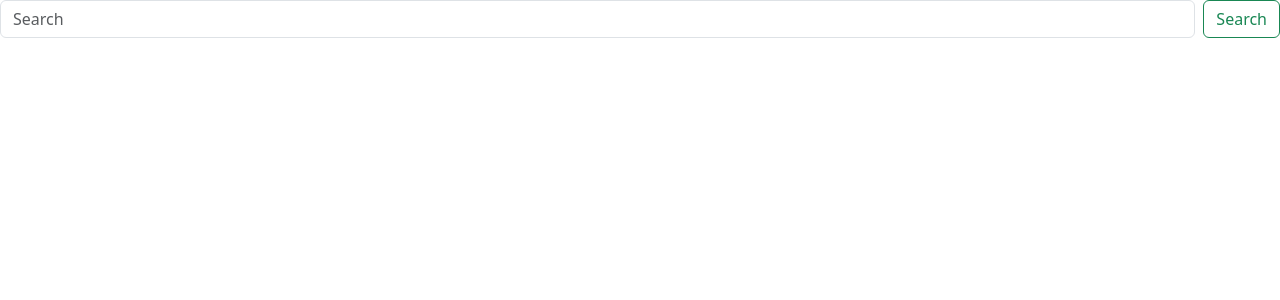
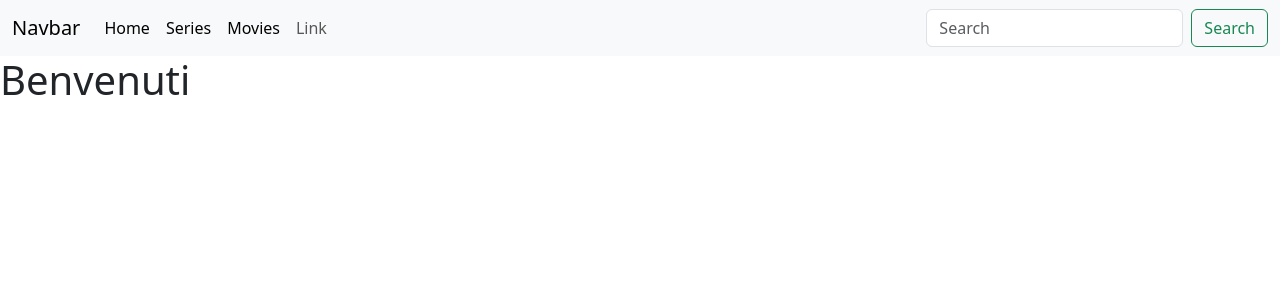
Before and after one commit to DemiusLs/react-boolflix, a React (Vite) app: page / in a window 1280 px wide. Shown: the top 300 px of the page. Built offline with nearby package versions, Linux system fonts and the light colour scheme.

Commit message:
feat: navigation done

```diff
--- a/package.json
+++ b/package.json
@@ -18,7 +18,8 @@
     "axios": "^1.10.0",
     "bootstrap": "^5.3.6",
     "react": "^19.1.0",
-    "react-dom": "^19.1.0"
+    "react-dom": "^19.1.0",
+    "react-router-dom": "^7.6.2"
   },
   "devDependencies": {
     "@eslint/js": "^9.25.0",
--- a/src/App.jsx
+++ b/src/App.jsx
@@ -1,34 +1,28 @@
-import { useContext, useEffect, useState } from 'react'
-import { GlobalContext } from './context/GlobalContext'
-import SearchBar from './components/SearchBar'
-import CardComponent from "./components/CardComponent"
-import ListComponent from './components/ListComponent'
+import { BrowserRouter, Routes, Route } from "react-router-dom"
+import GuestLayout from './layouts/GuestLayout'
+import Home from './pages/Home'
 
 
 function App() {
 
-  const { arraySeries, arrayMovies } = useContext(GlobalContext)
+
 
 
   return (
     <>
-      <main>
 
-        <div>
-
-          <SearchBar />
-
-          {arraySeries.length > 0 && <ListComponent listArray={arraySeries} title={"Lista series"} />}
+      <BrowserRouter >
+        <Routes>
+          <Route element={<GuestLayout />}>
+            <Route path="/" element={<Home />} />
 
 
-          {arrayMovies.length > 0 && <ListComponent listArray={arrayMovies} title={"Lista movies"} />}
+          </Route>
+        </Routes>
 
 
+      </BrowserRouter>
 
-
-        </div>
-
-      </main >
     </>
   )
 }
--- a/src/components/CardComponent.jsx
+++ b/src/components/CardComponent.jsx
@@ -30,7 +30,7 @@
             <img src={listElement.poster_path !== null ? `https://image.tmdb.org/t/p/w342${listElement.poster_path}` : "/img/placeholder-image.jpg"} className="card-img" alt="..." />
         </div>
 
-        <div className="card-img-overlay card-overlay-content">
+        <div className="card-img-overlay card-overlay-content ">
             <p className="card-text  mb-1"> <strong>Titolo: </strong> {listElement.name} {listElement.title}</p>
             <p className="card-text  mb-1"> <strong>Titolo originale: </strong> {listElement.original_name}  {listElement.original_title}</p>
             <p className="card-text mb-1"> <strong>Lingua originale: </strong> <img src={flagUrl} alt="" />  </p>
--- /dev/null
+++ b/src/components/HeaderComponent.jsx
@@ -0,0 +1,53 @@
+import { NavLink } from 'react-router-dom'
+import SearchBar from './SearchBar'
+
+const HeaderComponent = () => {
+
+    const navLinks = [
+
+        {
+            titolo: "Home",
+            url: "/"
+        },
+        {
+            titolo: "Series",
+            url: "/series"
+        },
+        {
+            titolo: "Movies",
+            url: "/movies"
+        },
+    ]
+
+    return (
+        <header>
+            <nav className="navbar navbar-expand-lg bg-body-tertiary">
+                <div className="container-fluid">
+                    <a className="navbar-brand" href="#">Navbar</a>
+                    <button className="navbar-toggler" type="button" data-bs-toggle="collapse" data-bs-target="#navbarSupportedContent" aria-controls="navbarSupportedContent" aria-expanded="false" aria-label="Toggle navigation">
+                        <span className="navbar-toggler-icon"></span>
+                    </button>
+                    <div className="collapse navbar-collapse" id="navbarSupportedContent">
+                        <ul className="navbar-nav me-auto mb-2 mb-lg-0">
+
+                            {navLinks.map((curLink, index) => (
+                                <li className="nav-item" key={index}>
+                                    <NavLink className="nav-link active" aria-current="page" to={curLink.url} >{curLink.titolo} </NavLink>
+                                </li>
+                            ))}
+
+                            <li className="nav-item">
+                                <a className="nav-link" href="">Link</a>
+                            </li>
+
+
+                        </ul>
+                        <SearchBar />
+                    </div>
+                </div>
+            </nav>
+        </header>
+    )
+}
+
+export default HeaderComponent
--- a/src/components/ListComponent.jsx
+++ b/src/components/ListComponent.jsx
@@ -33,4 +33,4 @@
     )
 }
 
-export default ListComponent
+export default ListComponent;
--- /dev/null
+++ b/src/layouts/GuestLayout.jsx
@@ -0,0 +1,15 @@
+import { Outlet } from "react-router-dom"
+import HeaderComponent from "../components/HeaderComponent"
+
+
+const GuestLayout = () => {
+
+    return (
+        <>
+            <HeaderComponent />
+            <Outlet />
+        </>
+    )
+}
+
+export default GuestLayout
--- /dev/null
+++ b/src/pages/Home.jsx
@@ -0,0 +1,20 @@
+import ListComponent from '../components/ListComponent'
+import { GlobalContext } from '../context/GlobalContext'
+import { useContext } from 'react'
+
+
+const Home = () => {
+
+    const { arraySeries, arrayMovies } = useContext(GlobalContext)
+
+    return (
+        <main>
+            <h1> Benvenuti</h1>
+            {arraySeries.length > 0 && <ListComponent listArray={arraySeries} title={"Lista series"} />}
+            {arrayMovies.length > 0 && <ListComponent listArray={arrayMovies} title={"Lista movies"} />}
+        </main>
+
+    )
+}
+
+export default Home;
```
Also changed, not shown: 1 other file (tests, documents, lock files or other folders).
